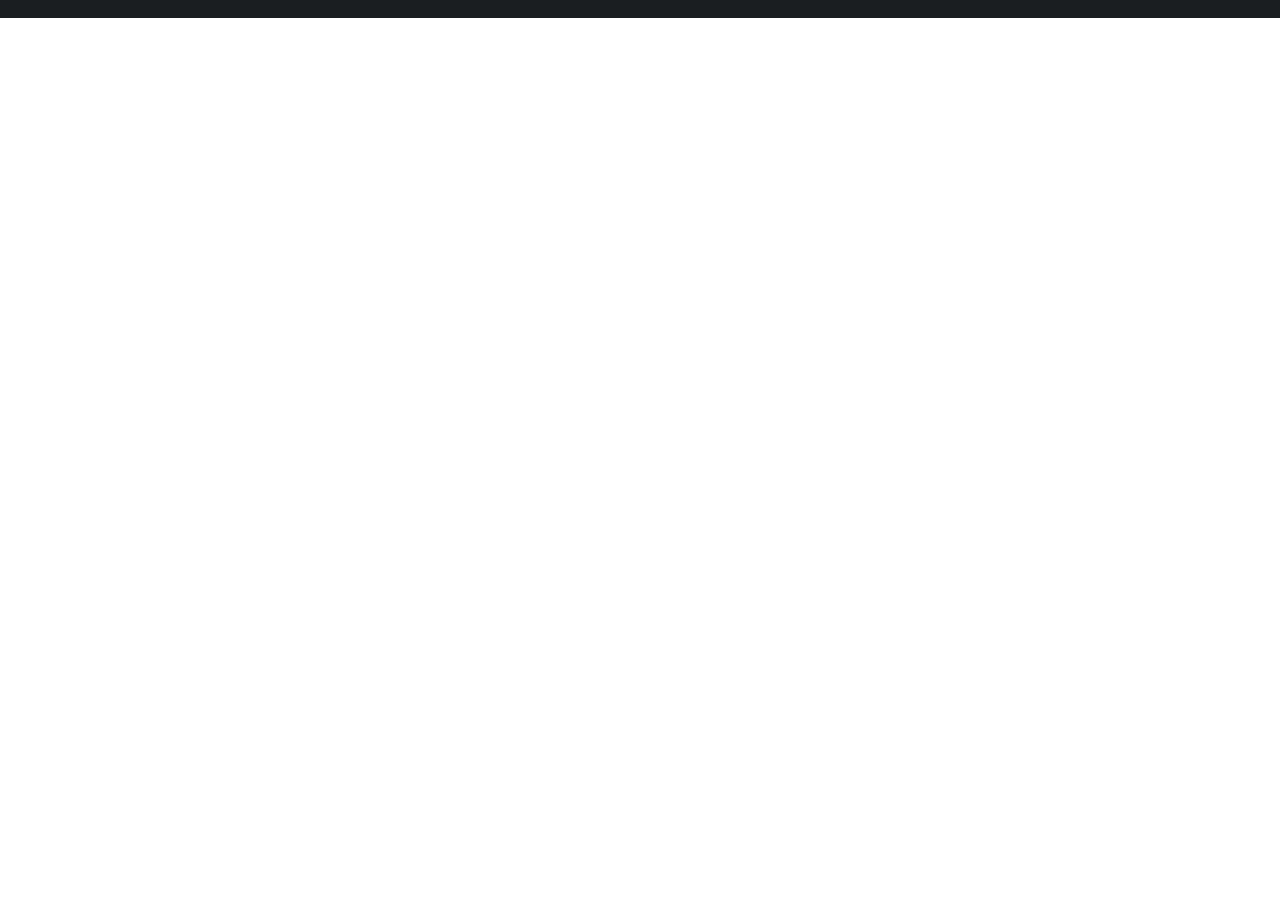
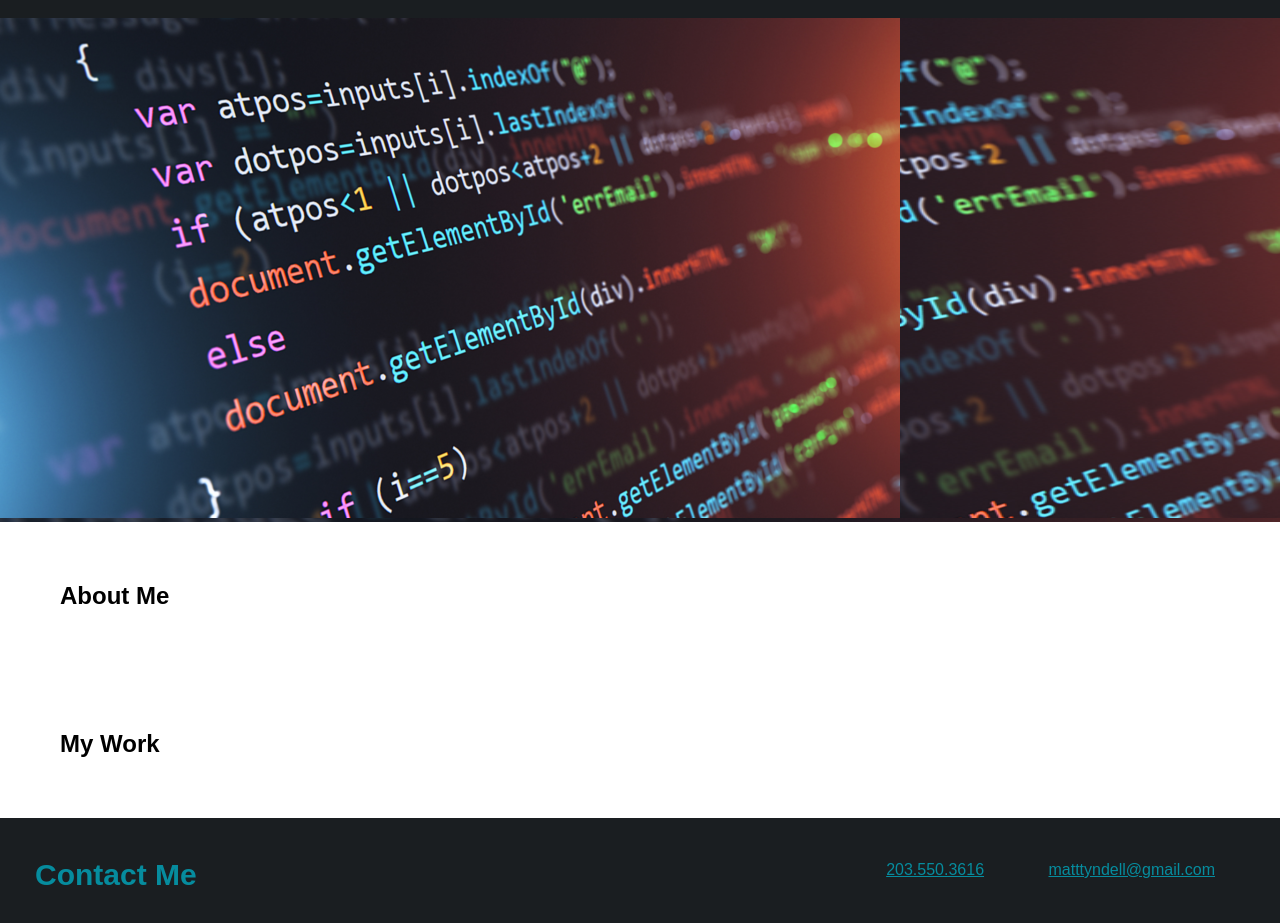
Before and after one commit to MatthewT12/professional-portfolio, a plain HTML site: page index.html in a window 1280 px wide. Shown: the part 61-984 px from the top of the page. Before the commit the page ends 800 px from the top, so only its background shows below. Drawn offline with Linux system fonts and the light colour scheme.

Commit message:
html and css outline

```diff
--- a/index.html
+++ b/index.html
@@ -29,8 +29,29 @@
         </header>
 
         <!-- hero/jumbotron -->
-        <section class="hero">
-            <img src="" />
+        <div class="hero">
+            <img src="./images/hero-bg.png" />
+        </div>
+
+        <section id="about-me" class="intro">
+            <h2 class="section-title primary-border">
+                About Me
+            </h2>
         </section>
+
+        <section id="my-work" class="projects">
+            <h2 class="section-title secondary-border">
+                My Work
+            </h2>
+        </section>
+
+
+        <footer>
+            <h2>Contact Me</h2>
+            <div>
+                <a href="203.550.3616">203.550.3616</a>
+                <a href="mailto:matttyndell@gmail.com">matttyndell@gmail.com</a>
+            </div>
+        </footer>
     </body>
 </html>
--- a/style.css
+++ b/style.css
@@ -1,6 +1,7 @@
 * {
     margin: 0;
     padding: 0;
+    box-sizing: border-box;
 }
 
 header {
@@ -43,3 +44,36 @@ header nav ul li a {
 body {
     font-family:Arial, Helvetica, sans-serif;
 }
+
+.hero {
+    background-image: url("../images/hero-bg.png");
+    background-size: 1500px 500px;
+}
+
+section {
+    padding: 60px;
+}
+
+footer {
+    background: #1a1e21;
+    width: 100%;
+    padding: 40px 35px;
+}
+
+footer h2 {
+    display: inline;
+    color: #068c9e;
+    font-size: 30px;
+    margin: 0;
+}
+
+footer div {
+    float: right;
+    line-height: 1.5;
+    text-align: right;
+}
+
+footer a {
+    color: #068c9e;
+    margin: 0 30px;
+}
```
Also changed, not shown: images/hero-bg.png (added).
